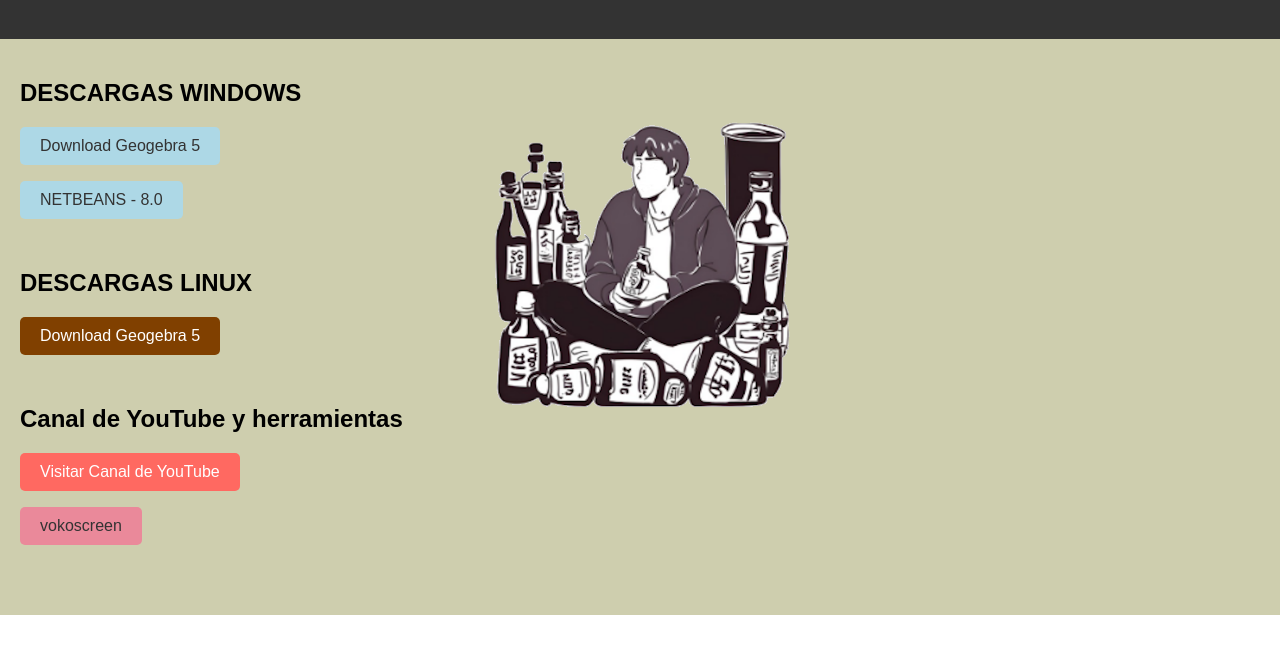
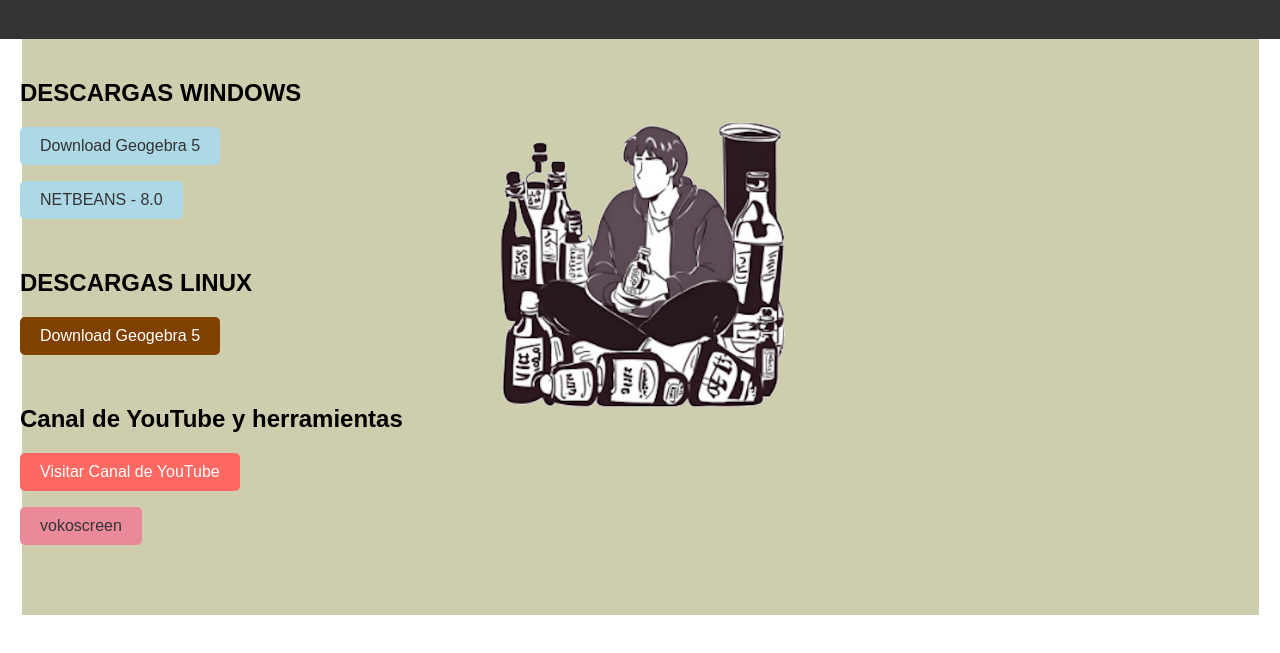
Before and after one commit to 0CarlosJuarez1/ing-hebrios.github.io, a plain HTML site: page index.html in a window 1280 px wide. Shown: the part 81-734 px from the top of the page. Drawn offline with Linux system fonts and the light colour scheme.

Commit message:
Update styles.css

```diff
--- a/styles.css
+++ b/styles.css
@@ -3,7 +3,8 @@ body {
     margin: 0;
     padding: 0;
     background-image: url('fondo.png');
-    background-size: 100% 100%;
+    background-size: contain;
+    background-position: center;
     background-repeat: no-repeat;
 }
 
```
